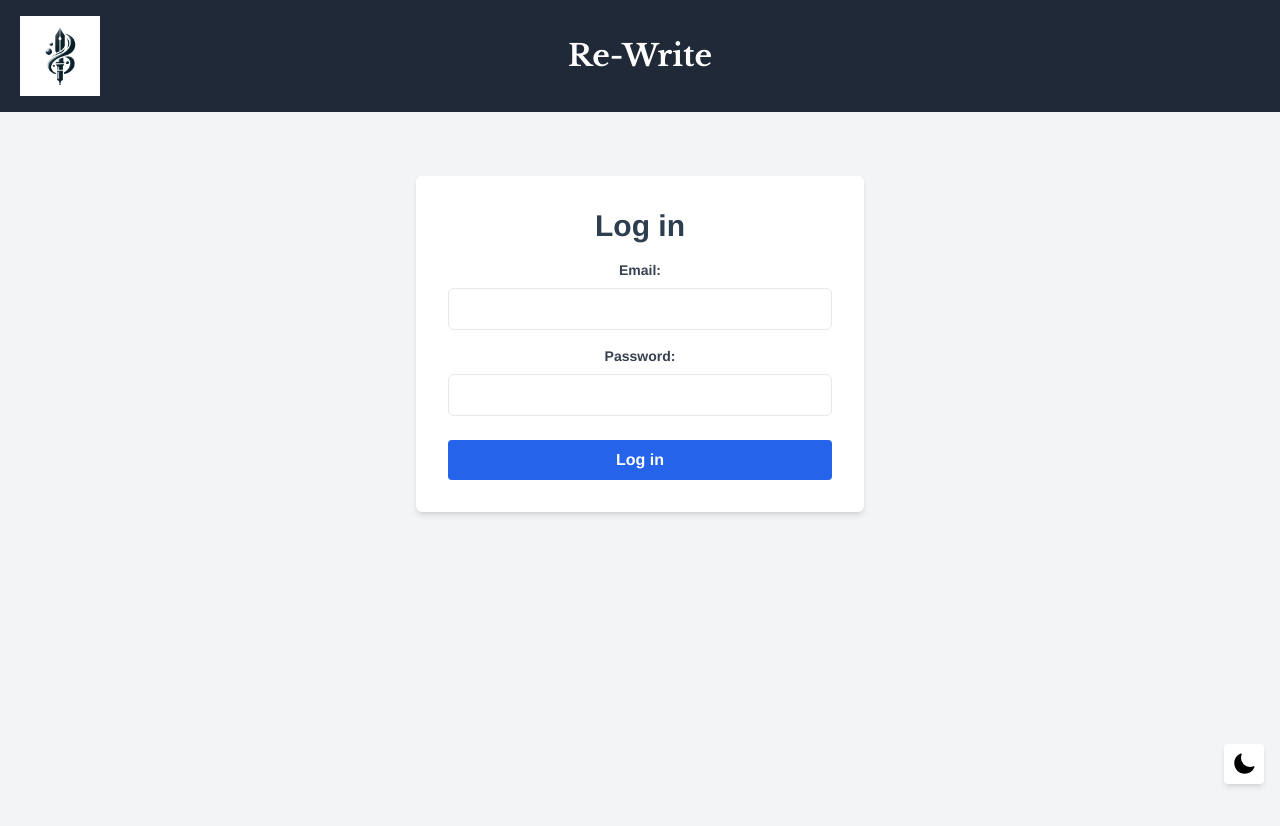
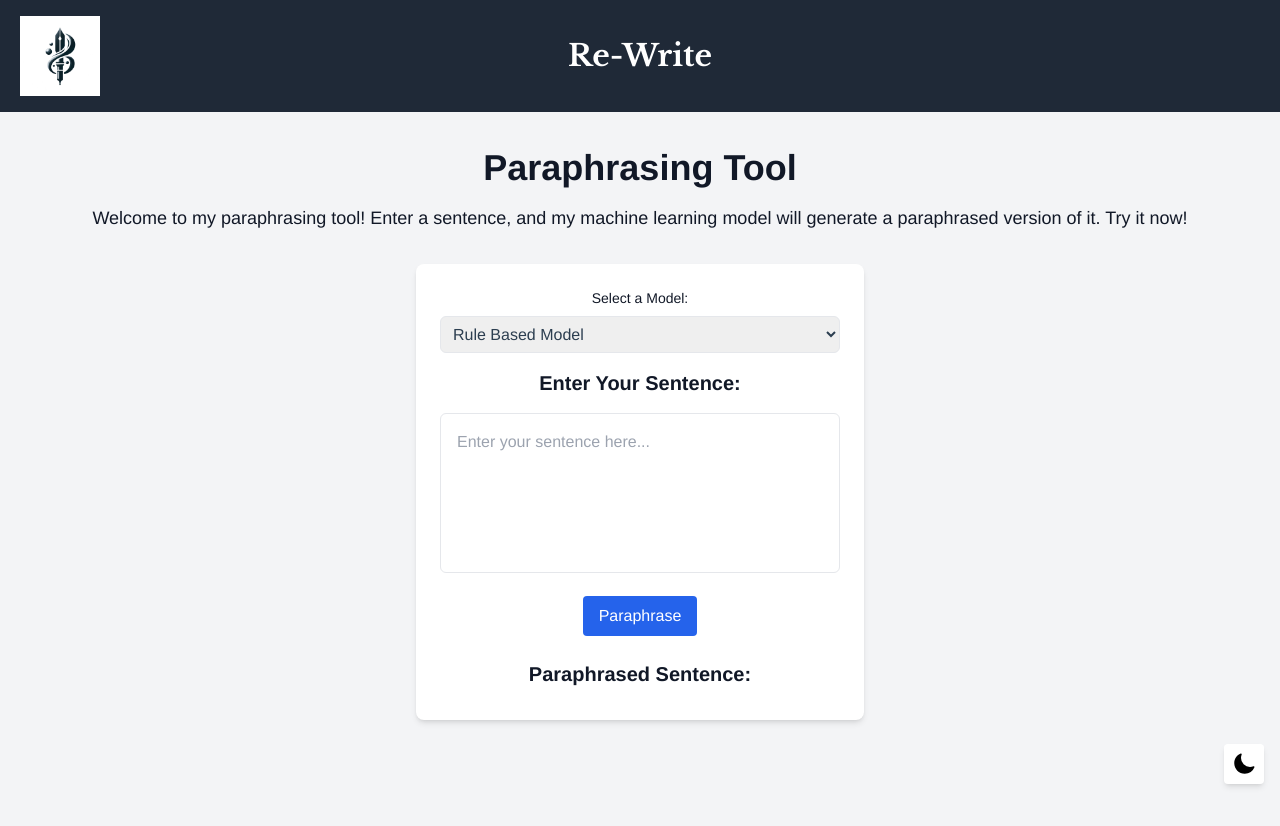
Before and after one commit to DylanHourigan/re-write, a Vue app: page /home#/home in a window 1280 px wide. Before the commit this address led to /home#/login. Shown: the top 826 px of the page. Built offline with nearby package versions, Linux system fonts and the light colour scheme.

Commit message:
Fix: Removed now redundant login functionality

```diff
--- a/src/router/index.js
+++ b/src/router/index.js
@@ -1,22 +1,15 @@
-import { createRouter, createWebHashHistory } from 'vue-router';
-import HomePage from '../views/Homepage.vue';
-import loginPage from '../views/LoginPage.vue';
-import store from '../store';
+import { createRouter, createWebHashHistory } from "vue-router";
+import HomePage from "../views/Homepage.vue";
 
 const routes = [
   {
-        path: '/',
-        redirect: '/login',
+    path: "/",
+    redirect: "/home",
   },
   {
-        path: '/login',
-        name: 'Login',
-        component: loginPage,
-    },
-    {
-        path: '/home',
-        name: 'HomePage',
-        component: HomePage
+    path: "/home",
+    name: "HomePage",
+    component: HomePage,
   },
 ];
 
@@ -26,21 +19,5 @@ const router = createRouter({
   routes,
 });
 
-router.beforeEach(async (to, from, next) => {
-    const publicPages = ['/login'];
-    const authRequired = !publicPages.includes(to.path);
-    store.dispatch('auth/fetchLoggedIn');
-    const auth = store.getters['auth/getLoggedIn'];
-
-    if (authRequired && auth === 'false') {
-        next('/login');
-    } else if (to.path === '/login' && auth === 'true'){
-        next('/home');
-    }
-    else {
-        next();
-    }
-});
-
 
 export default router;
--- a/src/views/LoginPage.vue
+++ /dev/null
@@ -1,63 +0,0 @@
-<template>
-  <HeaderNav />
-    <div class="bg-gray-100 dark:bg-gray-900 min-h-screen">
-    <main class="container mx-auto py-16 px-4">
-      <div class="max-w-md mx-auto bg-white dark:bg-gray-800 rounded-md shadow-md p-8">
-        <h2 class="text-3xl font-semibold mb-4 dark:text-white">Log in</h2>
-        <form @submit.prevent="login">
-          <div class="mb-4">
-            <label for="email" class="block text-gray-700 dark:text-gray-300 text-sm font-semibold mb-2">Email:</label>
-            <input type="email" id="email" v-model="email" class="w-full p-2 border dark:border-gray-600 rounded-md focus:outline-none dark:bg-gray-700 dark:text-white" required>
-          </div>
-          <div class="mb-6">
-            <label for="password" class="block text-gray-700 dark:text-gray-300 text-sm font-semibold mb-2">Password:</label>
-            <input type="password" id="password" v-model="password" class="w-full p-2 border dark:border-gray-600 rounded-md focus:outline-none dark:bg-gray-700 dark:text-white" required>
-          </div>
-          <button type="submit" class="w-full py-2 px-4 bg-blue-600 dark:bg-blue-500 text-white font-semibold rounded hover:bg-blue-700 dark:hover:bg-blue-600 focus:outline-none">Log in</button>
-        </form>
-      </div>
-    </main>
-  </div>
-  <toggleThemeButton />
-</template>
-
-  <script>
-  import HeaderNav from '@/components/HeaderNav.vue';
-  import apiService from '@server/apiService';
-  import toggleThemeButton from '@/components/ToggleThemeButton.vue';
-
-  export default {
-    name: 'LoginPage',
-    data() {
-        return {
-            email: '',
-            password: '',
-        };
-    },
-    components: {
-      HeaderNav,
-      toggleThemeButton
-    },
-    methods: {
-        async login() {
-            const data = {
-                email: this.email,
-                password: this.password,
-            };
-            const response = await apiService.login(data);
-            if (response) {
-                this.$store.dispatch('auth/setLoggedIn', 'true');
-                this.$store.dispatch('user/setAccountType', response.accountType);
-                this.$store.dispatch('user/setFirstName', response.firstName);
-                this.$store.dispatch('user/setLastName', response.lastName);
-                this.$store.dispatch('user/setEmail', response.email);
-                this.$router.push('/home');
-            }
-            else {
-                // Handle invalid login credentials here (optional)
-                alert('Invalid login credentials. Please try again.');
-            }
-        },
-    },
-};
-  </script>
```
Lines whose indentation alone changed are shown as unchanged.
